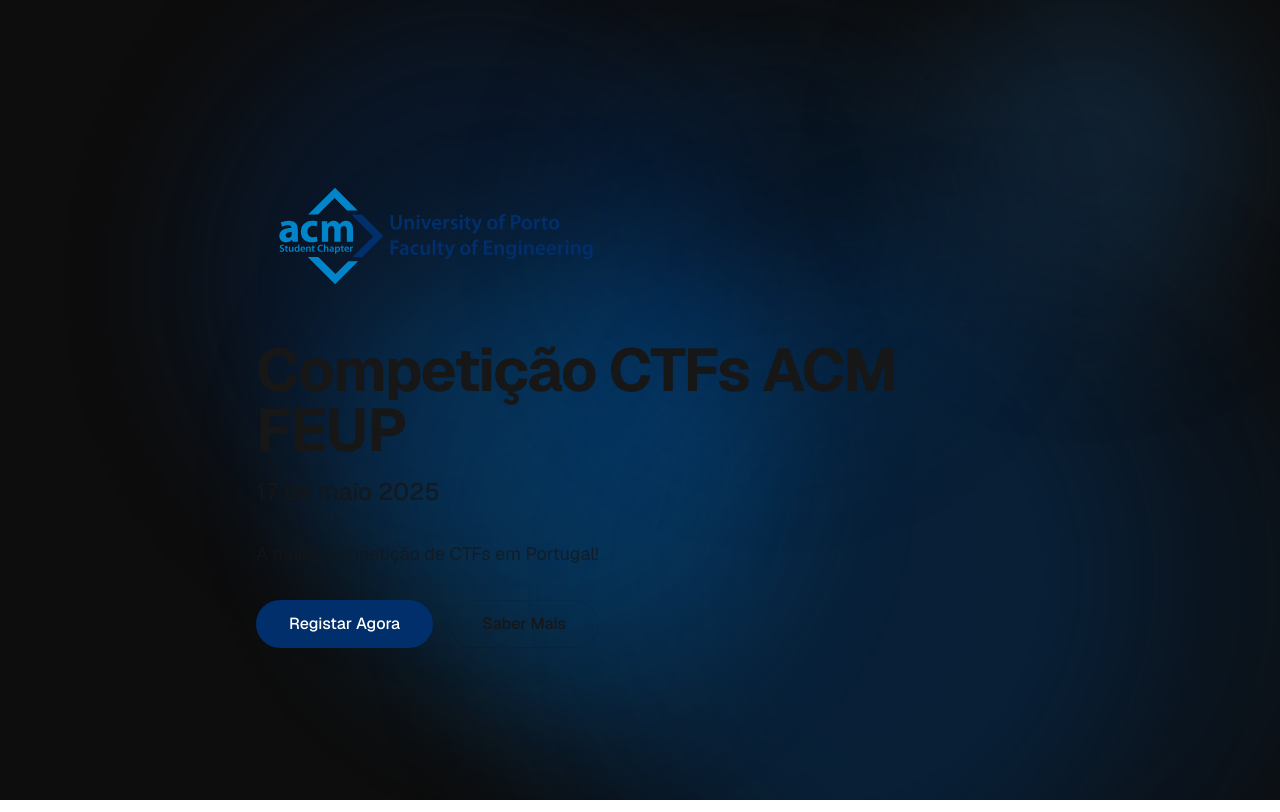
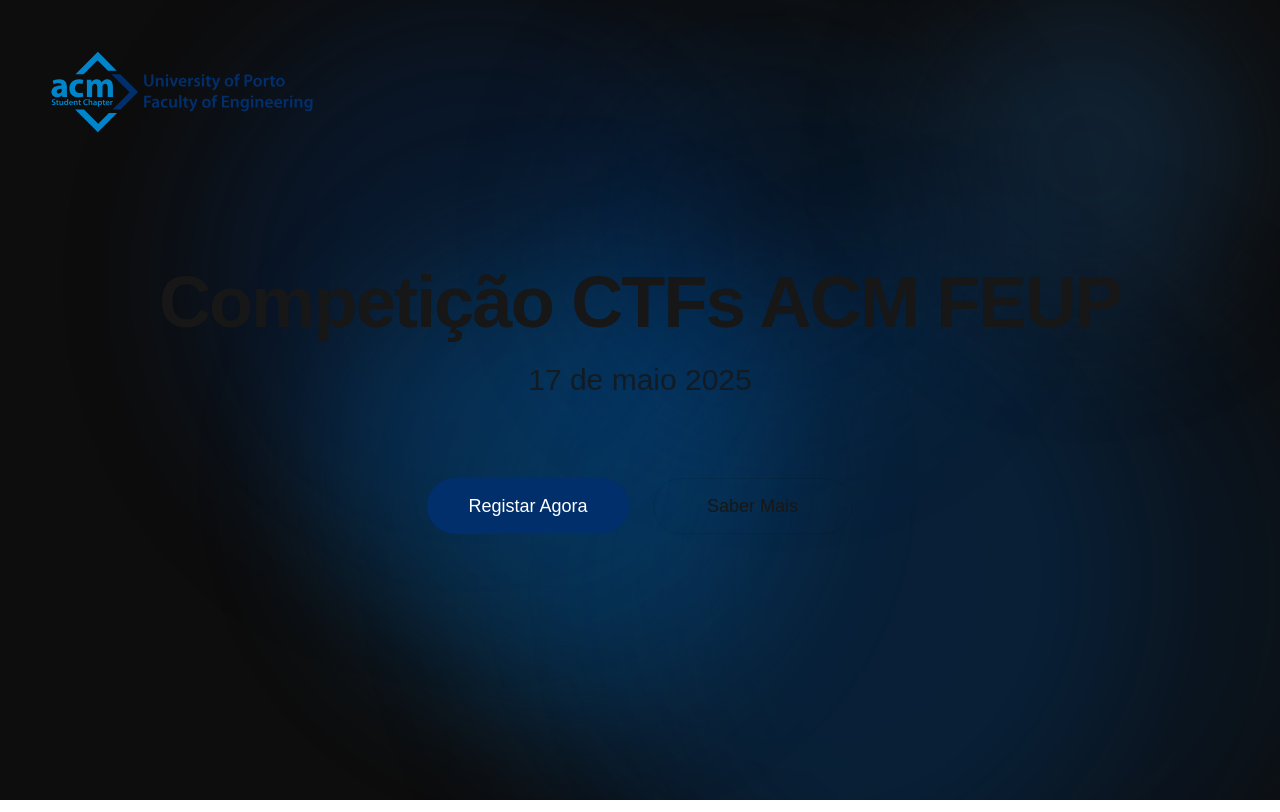
Before and after one commit to acmfeup/CTF-Website, a Next.js app: page / in a window 1280 px wide. Built offline with nearby package versions, Linux system fonts and the light colour scheme.

Commit message:
feat: updated home page layout

```diff
--- a/src/app/page.tsx
+++ b/src/app/page.tsx
@@ -2,49 +2,42 @@
 
 export default function Home() {
   return (
-    <div className="grid grid-rows-[20px_1fr_20px] items-center justify-items-center min-h-screen p-8 pb-20 gap-16 sm:p-20 font-[family-name:var(--font-geist-sans)]">
-      <main className="flex flex-col gap-[32px] row-start-2 items-center sm:items-start max-w-3xl w-full">
-        {/* ACM Logo */}
-        <div className="w-full flex justify-center sm:justify-start">
-          <Image
-            src="/acm-logo.svg"
-            alt="ACM FEUP logo"
-            width={360}
-            height={38}
-            priority
-          />
-        </div>
-
-        <div className="text-center sm:text-left w-full">
-          <h1 className="text-4xl sm:text-5xl md:text-6xl font-bold mb-4 tracking-tight">
+    <div className="flex flex-col items-center justify-center min-h-screen w-full">
+      <main className="flex flex-col items-center justify-center w-full max-w-5xl px-6 py-12 text-center">
+        <div className="mb-12 w-full">
+          <h1 className="text-5xl sm:text-6xl md:text-7xl font-bold mb-6 tracking-tight">
             Competição CTFs ACM FEUP
           </h1>
-          <p className="text-xl sm:text-2xl text-foreground/80 font-medium">
+          <p className="text-2xl sm:text-3xl text-foreground/80 font-medium">
             17 de maio 2025
           </p>
         </div>
 
-        <p className="text-base sm:text-lg text-center sm:text-left text-foreground/70">
-          A maior competição de CTFs em Portugal!
-        </p>
-
-        <div className="flex gap-4 items-center flex-col sm:flex-row w-full sm:w-auto">
+        <div className="flex gap-6 items-center flex-col sm:flex-row mt-8">
           <a
-            className="rounded-full border border-solid border-transparent transition-colors flex items-center justify-center bg-[#002F6C] hover:bg-[#00245a] text-white gap-2 font-medium text-sm sm:text-base h-12 px-8 w-full sm:w-auto"
+            className="rounded-full border border-solid border-transparent transition-colors flex items-center justify-center bg-[#002F6C] hover:bg-[#00245a] text-white gap-2 font-medium text-base sm:text-lg h-14 px-10 w-full sm:w-auto min-w-[200px]"
             href="#register"
-            target="_blank"
-            rel="noopener noreferrer"
           >
             Registar Agora
           </a>
           <a
-            className="rounded-full border border-solid border-black/[.08] dark:border-white/[.145] transition-colors flex items-center justify-center hover:bg-[#f2f2f2] dark:hover:bg-[#1a1a1a] hover:border-transparent font-medium text-sm sm:text-base h-12 px-8 w-full sm:w-auto"
+            className="rounded-full border border-solid border-black/[.08] dark:border-white/[.145] transition-colors flex items-center justify-center hover:bg-[#f2f2f2] dark:hover:bg-[#1a1a1a] hover:border-transparent font-medium text-base sm:text-lg h-14 px-10 w-full sm:w-auto min-w-[200px]"
             href="#learn-more"
           >
             Saber Mais
           </a>
         </div>
       </main>
+
+      <div className="absolute top-8 left-8">
+        <Image
+          src="/acm-logo.svg"
+          alt="ACM FEUP logo"
+          width={300}
+          height={60}
+          priority
+        />
+      </div>
     </div>
   );
 }
```
